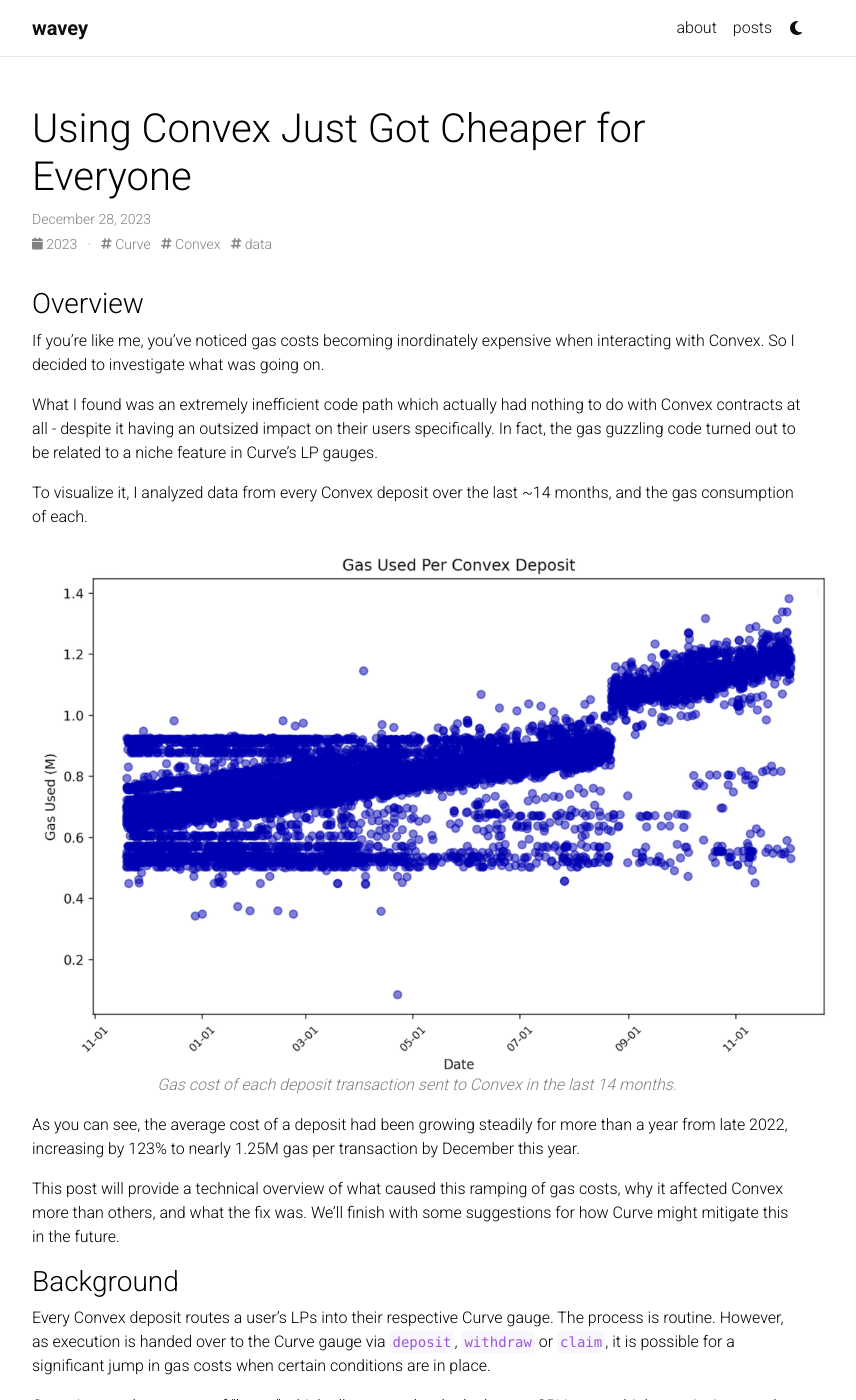
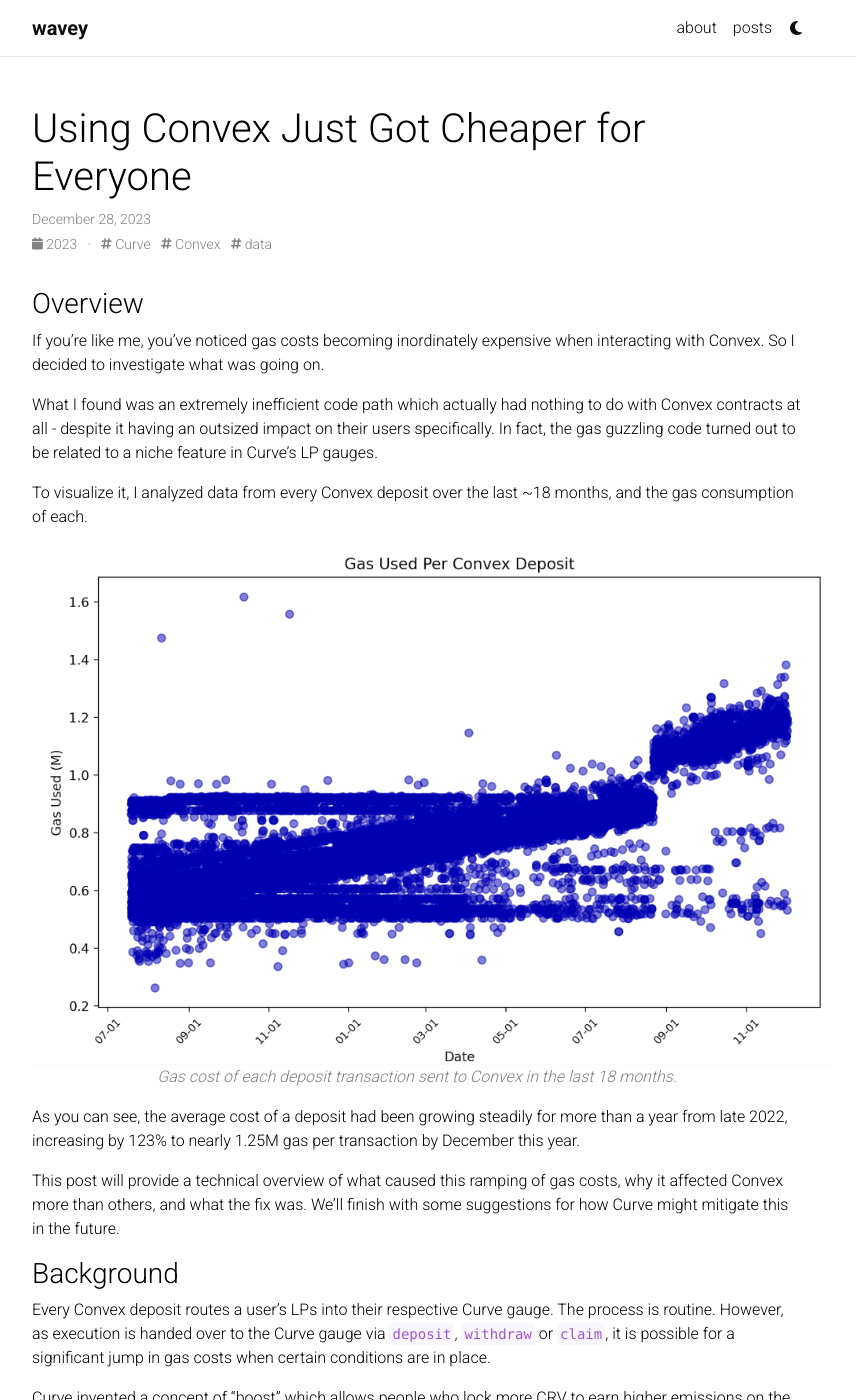
Before and after one commit to wavey0x/wavey0x.github.io, a Jekyll site: the page built from _posts/2023-12-28-convex-just-got-cheaper.md, in a window 1280 px wide and 1400 px high. Shown: the whole window, without its empty margins (223-1079 px from the left). Built offline with Jekyll 4.4.1, drawn with Linux system fonts in a browser that asks for light colours; comment, search, counter and statistics services are not loaded; a style sheet for code colours, icons or effects is not loaded.

Commit message:
fix chart image

```diff
--- a/_posts/2023-12-28-convex-just-got-cheaper.md
+++ b/_posts/2023-12-28-convex-just-got-cheaper.md
@@ -12,12 +12,12 @@
 
 What I found was an extremely inefficient code path which actually had nothing to do with Convex contracts at all - despite it having an outsized impact on their users specifically. In fact, the gas guzzling code turned out to be related to a niche feature in Curve's LP gauges.
 
-To visualize it, I analyzed data from every Convex deposit over the last ~14 months, and the gas consumption of each.
+To visualize it, I analyzed data from every Convex deposit over the last ~18 months, and the gas consumption of each.
 
 <p align="center" >
     <img src="/assets/img/gas_chart0.png" alt="Alt text" width="800"/>
     <em style="color: #808080;">
-        Gas cost of each deposit transaction sent to Convex in the last 14 months.
+        Gas cost of each deposit transaction sent to Convex in the last 18 months.
     </em>
 </p>
 
```
Also changed, not shown: assets/img/gas_chart0.png.
